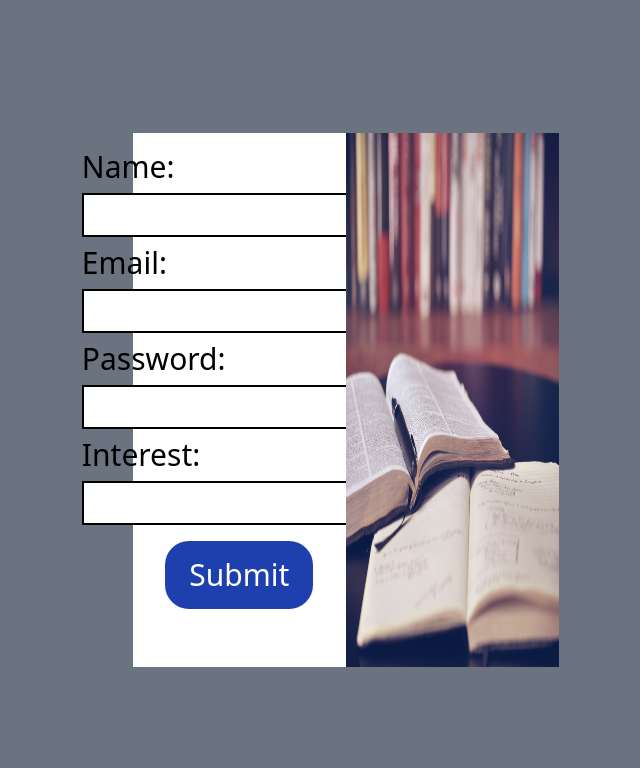
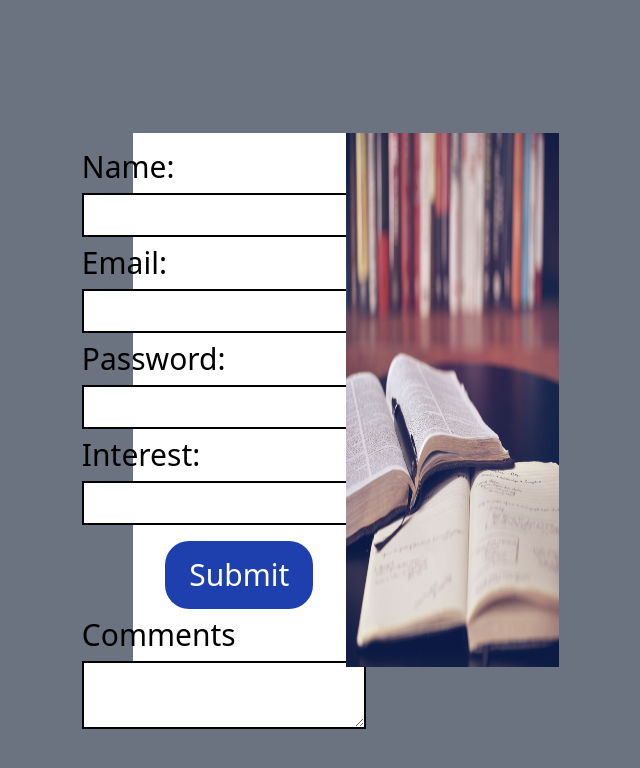
Before and after one commit to AmitOpticalArc/React-Forms, a React (Vite) app: page /form in a window 1280 px wide. Shown: the top 768 px of the page, without its empty margins (294-934 px from the left). Built offline with nearby package versions, Linux system fonts and the light colour scheme.

Commit message:
Added new Validation

```diff
--- a/src/components/Formss.jsx
+++ b/src/components/Formss.jsx
@@ -1,11 +1,13 @@
 import { Formik, Form,Field,ErrorMessage} from "formik";
 import * as Yup from "yup";
+import FromTextError from "./FromTextError";
 
 const initialValues = {
   name: "",
   email: "",
   interest: "",
   password: "",
+  comments: "",
 };
 const onSubmit = (values) => {
   console.log("Form data", values);
@@ -44,9 +46,9 @@ function Formss() {
       <div className="flex justify-center items-center h-screen bg-gray-500">
         <div className="bg-white flex justify-center px-6 py-2 h-2/3 w-2/12">
           <Formik
-          initialValues={initialValues}
-          validationSchema={validationSchema}
-          onSubmit={onSubmit}
+            initialValues={initialValues}
+            validationSchema={validationSchema}
+            onSubmit={onSubmit}
           >
             <Form>
               <div className="flex-col">
@@ -54,7 +56,7 @@ function Formss() {
                   Name:
                 </label>
                 <Field
-                  className="border-2 border-black px-10 py-2 text-gray-400"
+                  className="border-2 border-black px-10 py-2 text-gray-400 flex"
                   type="text"
                   id="name"
                   name="name"
@@ -66,14 +68,14 @@ function Formss() {
                 {/* {formik.touched.name && formik.errors.name ? (
                   <div className="text-red-800">{formik.errors.name}</div>
                 ) : null} */}
-                <ErrorMessage name="name" />
+                <ErrorMessage name="name" component={FromTextError}/>
               </div>
               <div>
                 <label className="text-3xl flex mb-2 mt-2" htmlFor="email">
                   Email:
                 </label>
                 <Field
-                  className="border-2 border-black px-10 py-2  text-gray-400"
+                  className="border-2 border-black px-10 py-2  text-gray-400 flex"
                   type="email"
                   id="email"
                   name="email"
@@ -85,14 +87,14 @@ function Formss() {
                 {/* {formik.touched.email && formik.errors.email ? (
                   <div className="text-red-800">{formik.errors.email}</div>
                 ) : null} */}
-                <ErrorMessage name="email"/>
+                <ErrorMessage name="email" component={FromTextError} />
               </div>
               <div>
                 <label className="text-3xl flex mb-2 mt-2" htmlFor="password">
                   Password:
                 </label>
                 <Field
-                  className="border-2 border-black px-10 py-2  text-gray-400"
+                  className="border-2 border-black px-10 py-2  text-gray-400 flex"
                   type="password"
                   id="password"
                   name="password"
@@ -104,14 +106,14 @@ function Formss() {
                 {/* {formik.touched.password && formik.errors.password ? (
                   <div className="text-red-800">{formik.errors.password}</div>
                 ) : null} */}
-                <ErrorMessage name="password" />
+                <ErrorMessage name="password" component={FromTextError}/>
               </div>
               <div>
                 <label className="text-3xl flex mb-2 mt-2" htmlFor="interest">
                   Interest:
                 </label>
                 <Field
-                  className="border-2 border-black px-10 py-2  text-gray-400"
+                  className="border-2 border-black px-10 py-2  text-gray-400 flex"
                   type="text"
                   id="interest"
                   name="interest"
@@ -123,7 +125,7 @@ function Formss() {
                 {/* {formik.touched.interest && formik.errors.interest ? (
                   <div className="text-red-800">{formik.errors.interest}</div>
                 ) : null} */}
-                <ErrorMessage name="interest" />
+                <ErrorMessage name="interest" component={FromTextError} />
               </div>
               <div className="flex justify-center mt-4">
                 <button
@@ -132,6 +134,17 @@ function Formss() {
                 >
                   Submit
                 </button>
+              </div>
+              <div>
+                <label className="text-3xl flex mb-2 mt-2" htmlFor="comments">
+                  Comments
+                </label>
+                <Field
+                  as="textarea"
+                  id="comments"
+                  name="comments"
+                  className="border-2 border-black px-10 py-2  text-gray-400 flex"
+                />
               </div>
             </Form>
           </Formik>
--- /dev/null
+++ b/src/components/FromTextError.jsx
@@ -0,0 +1,9 @@
+import React from 'react'
+
+function FromTextError(props) {
+  return (
+    <div className='text-red-700'>{props.children}</div>
+  )
+}
+
+export default FromTextError
```
